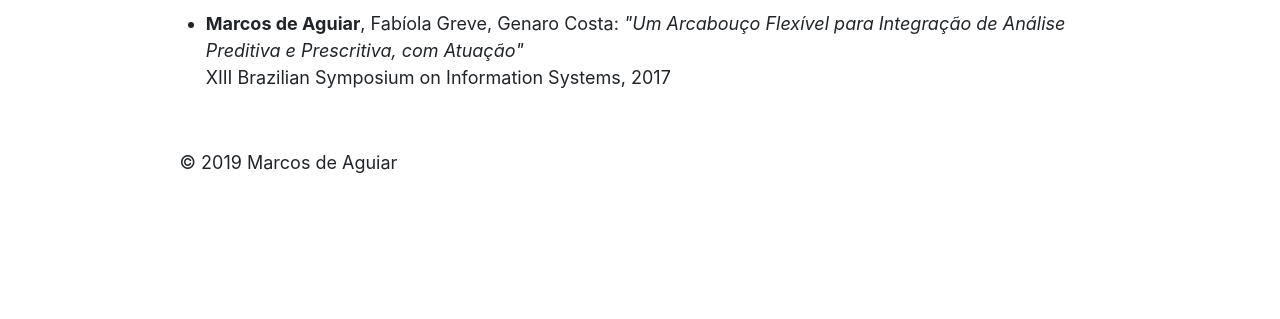
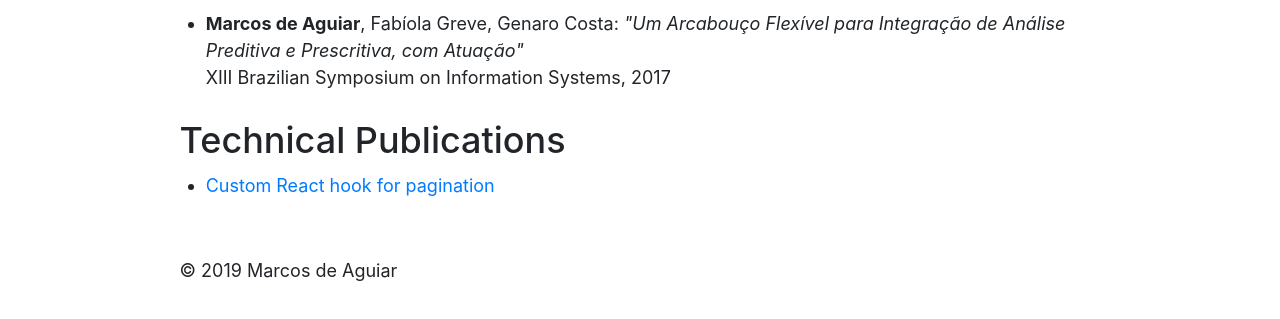
Before and after one commit to marcosdeaguiar/personal-web-site, a Gatsby site: page /publications in a window 1280 px wide. Shown: the part 637-956 px from the top of the page. Before the commit the page ends 857 px from the top, so only its background shows below. Built offline with nearby package versions, Linux system fonts and the light colour scheme; Gatsby itself is replaced by a stand-in of ours.

Commit message:
Added link to medium publication.

```diff
--- a/src/pages/publications.js
+++ b/src/pages/publications.js
@@ -22,6 +22,18 @@ const PublicationsPage = () => (
             </ul>
         </Col>
     </Row>
+    <Row style={{"margin-top": 10}}>
+        <Col>
+            <h2>Technical Publications</h2>
+            <ul style={{"margin-top": 10}}>
+                <li>
+                    <a target="_blank" href="https://medium.com/@marcos.deaguiar/custom-react-hook-for-pagination-81d55d5b1e75" >
+                        Custom React hook for pagination
+                    </a>
+                </li>
+            </ul>
+        </Col>
+    </Row>
   </Layout>
 )
 
```
